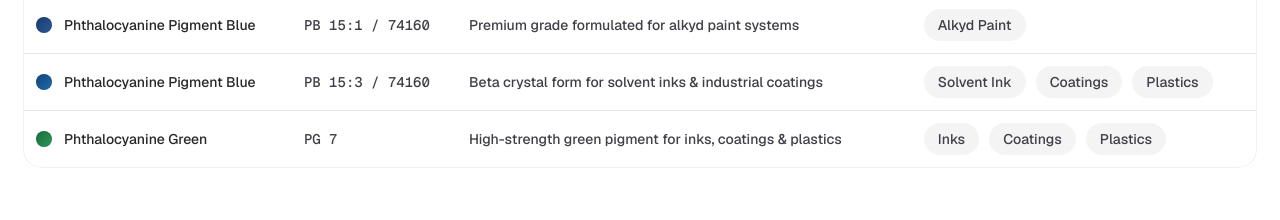
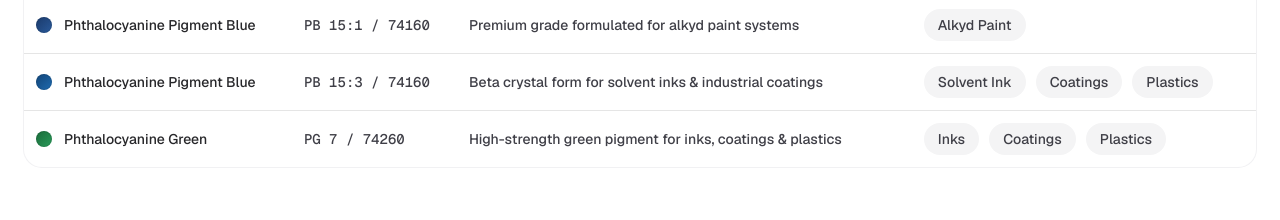
Before and after one commit to pragneshbarik/shivapigments, a Next.js app: page / in a window 1280 px wide. Shown: the part 1700-1920 px from the top of the page. Built offline with nearby package versions, Linux system fonts and the light colour scheme.

Commit message:
Fix product table green CI number

```diff
--- a/src/app/page.tsx
+++ b/src/app/page.tsx
@@ -72,7 +72,7 @@ const products = [
   },
   {
     name: "Phthalocyanine Green",
-    grade: "PG 7",
+    grade: "PG 7 / 74260",
     description: "High-strength green pigment for inks, coatings & plastics",
     swatch: "from-[#1a6b3a] to-[#2a9b5a]",
     applications: ["Inks", "Coatings", "Plastics"],
```
